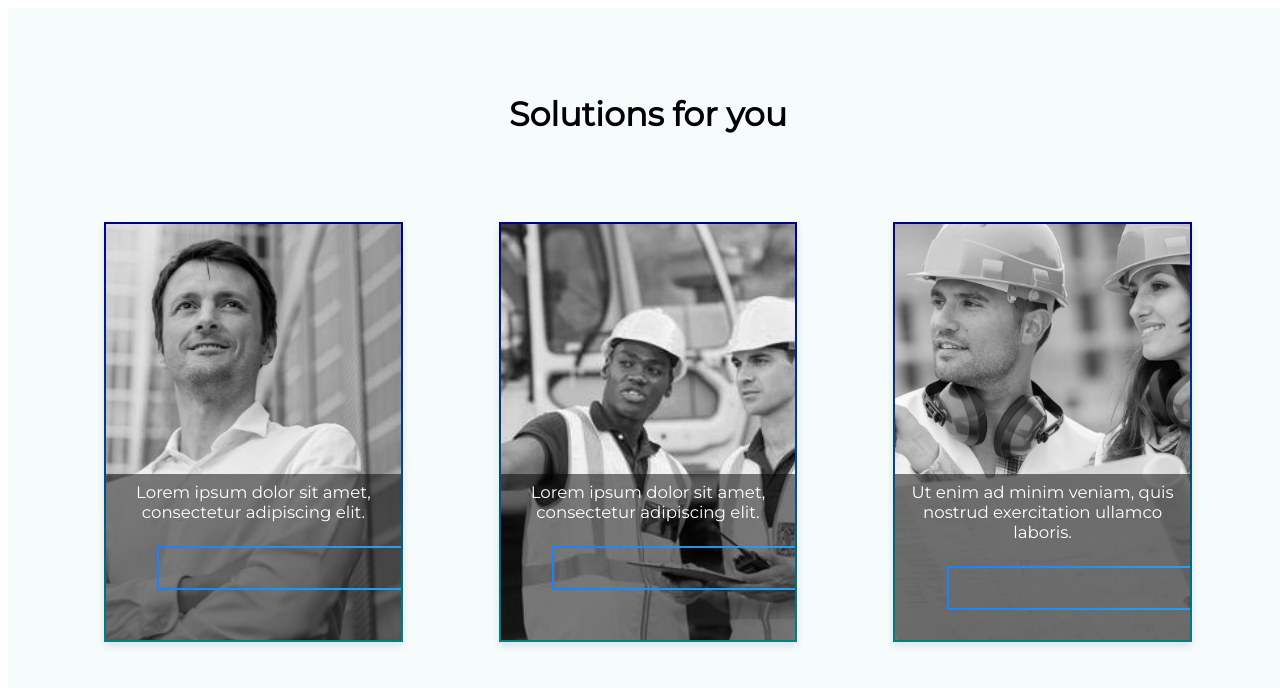
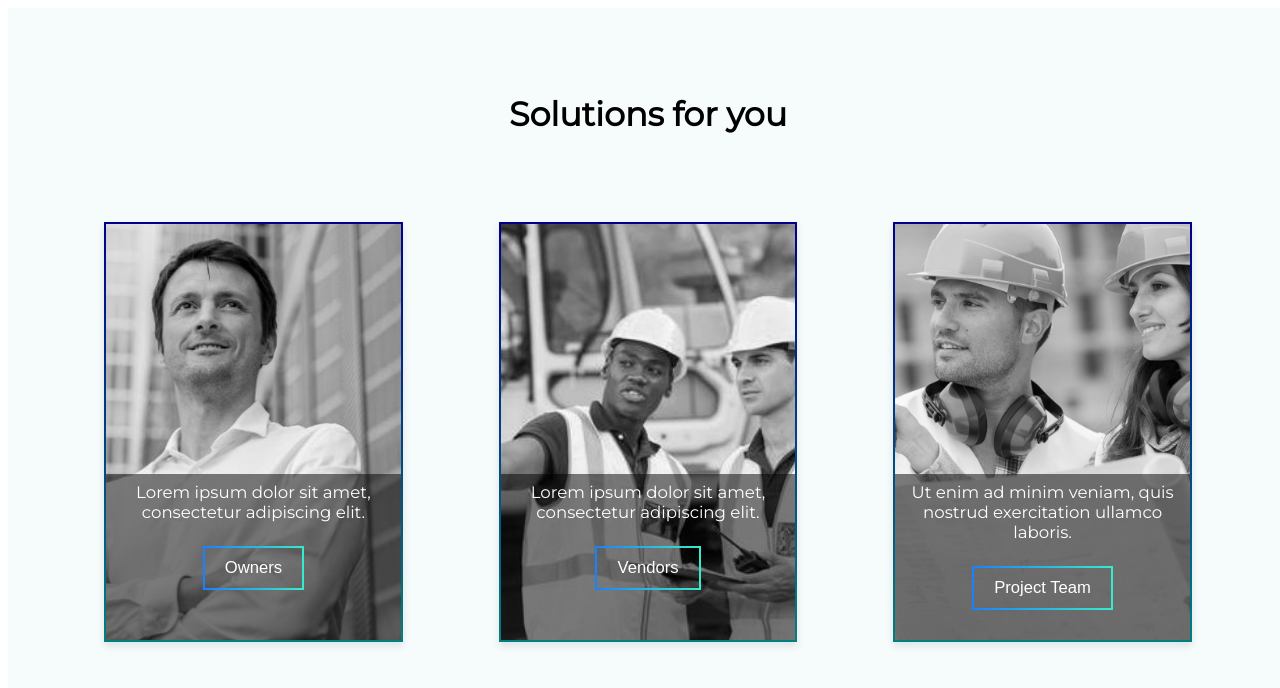
Before and after one commit to sadiqbehzad/imtihan, a React (Create React App) app: page /solutions in a window 1280 px wide. Shown: the top 688 px of the page. Built offline with nearby package versions, Linux system fonts and the light colour scheme.

Commit message:
Tested the button on different pages

```diff
--- a/src/components/carousel/carousel.css
+++ b/src/components/carousel/carousel.css
@@ -40,5 +40,5 @@
   }
 
   .herButton Button{
-    position:absolute;
+    /* position:absolute; */
   }
--- a/src/components/solutions/solution.css
+++ b/src/components/solutions/solution.css
@@ -71,13 +71,13 @@
 .solutionButton {
   padding: 2vh;
   position: relative;
-  width: 100vh;
+  /* width: 100vh; */
 }
 
 .solutionButton Button {
-  left: 38%;
-  top:40%;
-  position: absolute;
+  /* left: 38%; */
+  /* top:40%; */
+  /* position: absolute; */
 }
 
 @media screen and (max-width: 768px) {
```
